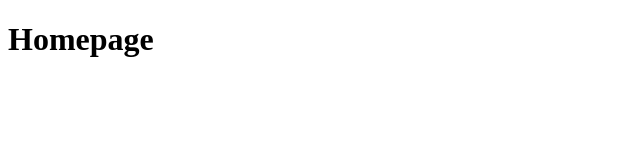
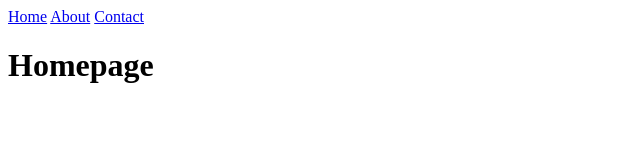
Before and after one commit to Dallair220/basic-information-site, a plain HTML site: page index.html in a window 1280 px wide. Shown: the whole page, without its empty margins (0-640 px from the left). Drawn offline with Linux system fonts and the light colour scheme.

Commit message:
Add navbar

```diff
--- a/index.html
+++ b/index.html
@@ -6,6 +6,11 @@
     <title>Homepage</title>
   </head>
   <body>
+    <nav>
+      <a href="/">Home</a>
+      <a href="about">About</a>
+      <a href="contact">Contact</a>
+    </nav>
     <h1>Homepage</h1>
   </body>
 </html>
--- a/indexDynamic.js
+++ b/indexDynamic.js
@@ -7,7 +7,7 @@ const server = http.createServer((req, res) => {
   fs.readFile(filename, (err, data) => {
     if (err) {
       res.writeHead(404, { 'Content-Type': 'text/html' });
-      return res.end('<h1>Error: 404</h1>');
+      return res.end('<h1>Error: 404</h1><a href="/">Back Home</a>');
     }
     res.writeHead(200, { 'Content-Type': 'text/html' });
     return res.end(data);
```
Also changed, not shown: 404.html (+5 -0 lines), about.html (+5 -0 lines), contact.html (+5 -0 lines).
